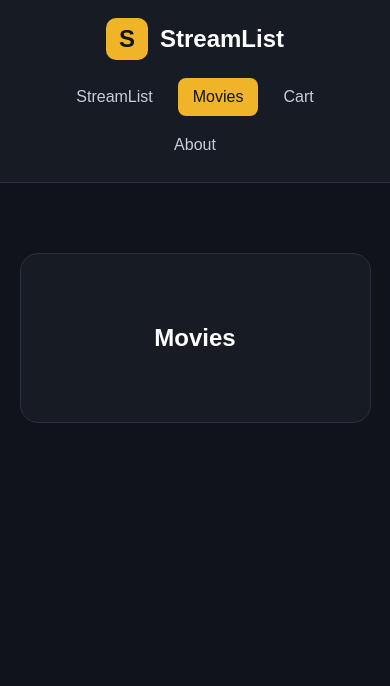
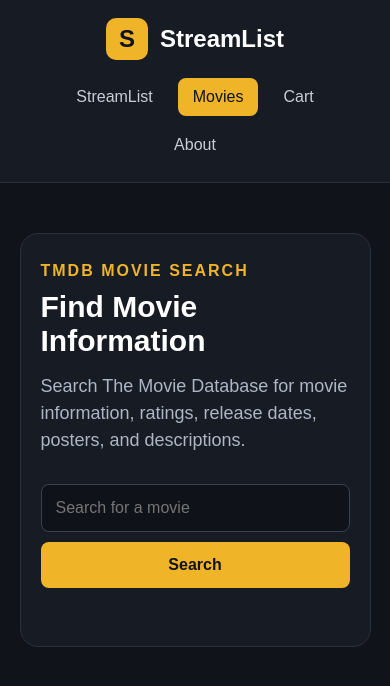
Before and after one commit to charlestrayesjr/streamlist, a React (Vite) app: page /movies in a window 390 px wide. Shown: the top 686 px of the page. Built offline with nearby package versions, Linux system fonts and the light colour scheme.

Commit message:
Add Week 3 TMDB API and local storage

```diff
--- a/index.html
+++ b/index.html
@@ -2,8 +2,11 @@
 <html lang="en">
   <head>
     <meta charset="UTF-8" />
-  <link rel="icon" type="image/svg+xml" href="/vite.svg" />
-  <meta name="viewport" content="width=device-width, initial-scale=1.0" />
+
+    <meta
+      name="viewport"
+      content="width=device-width, initial-scale=1.0"
+    />
 
     <link
       href="https://fonts.googleapis.com/css2?family=Material+Symbols+Outlined&icon_names=add,check_circle,close,delete,edit,movie,radio_button_unchecked,save&display=block"
@@ -12,8 +15,13 @@
 
     <title>StreamList</title>
   </head>
+
   <body>
     <div id="root"></div>
-    <script type="module" src="/src/main.jsx"></script>
+
+    <script
+      type="module"
+      src="/src/main.jsx"
+    ></script>
   </body>
 </html>
--- a/src/App.jsx
+++ b/src/App.jsx
@@ -1,4 +1,5 @@
 import { Routes, Route } from "react-router";
+
 import Navigation from "./components/Navigation";
 import StreamList from "./pages/StreamList";
 import Movies from "./pages/Movies";
--- a/src/index.css
+++ b/src/index.css
@@ -46,9 +46,9 @@ button {
   justify-content: center;
   width: 42px;
   height: 42px;
+  border-radius: 10px;
   background: #f0b429;
   color: #10131a;
-  border-radius: 10px;
   font-size: 24px;
   font-weight: bold;
 }
@@ -80,13 +80,14 @@ button {
   padding: 50px 7%;
 }
 
-.hero {
-  max-width: 900px;
+.hero,
+.movie-page {
+  max-width: 1000px;
   margin: 20px auto;
   padding: 45px;
-  background: #171b24;
   border: 1px solid #2a303d;
   border-radius: 18px;
+  background: #171b24;
 }
 
 .eyebrow {
@@ -96,7 +97,8 @@ button {
   letter-spacing: 2px;
 }
 
-.hero h2 {
+.hero h2,
+.movie-page h2 {
   margin: 0 0 15px;
   font-size: 40px;
 }
@@ -114,38 +116,45 @@ button {
   font-weight: bold;
 }
 
-.input-group {
+.input-group,
+.movie-search-form {
   display: flex;
   gap: 10px;
 }
 
 .input-group input,
-.edit-area input {
+.edit-area input,
+.movie-search-form input {
   flex: 1;
   min-width: 0;
   padding: 14px;
   border: 1px solid #3a4251;
   border-radius: 8px;
   background: #0f1218;
-  color: white;
+  color: #ffffff;
   outline: none;
 }
 
 .input-group input:focus,
-.edit-area input:focus {
+.edit-area input:focus,
+.movie-search-form input:focus {
   border-color: #f0b429;
+}
+
+.input-group button,
+.movie-search-form button {
+  padding: 14px 20px;
+  border: none;
+  border-radius: 8px;
+  background: #f0b429;
+  color: #10131a;
+  font-weight: bold;
 }
 
 .input-group button {
   display: flex;
   align-items: center;
   gap: 6px;
-  padding: 14px 20px;
-  border: none;
-  border-radius: 8px;
-  background: #f0b429;
-  color: #10131a;
-  font-weight: bold;
 }
 
 .status-message {
@@ -258,10 +267,6 @@ button {
   min-width: 0;
 }
 
-.item-title > span:last-child {
-  overflow-wrap: anywhere;
-}
-
 .completed .item-title > span:last-child {
   color: #7d8591;
   text-decoration: line-through;
@@ -289,7 +294,7 @@ button {
 
 .icon-button:hover {
   background: #282e39;
-  color: white;
+  color: #ffffff;
 }
 
 .icon-button.delete:hover {
@@ -333,14 +338,74 @@ button {
   font-size: 21px;
 }
 
+.movie-search-form {
+  margin-bottom: 30px;
+}
+
+.movie-message {
+  margin: 20px 0;
+}
+
+.movie-grid {
+  display: grid;
+  grid-template-columns: repeat(
+    auto-fit,
+    minmax(220px, 1fr)
+  );
+  gap: 20px;
+}
+
+.movie-card {
+  overflow: hidden;
+  border: 1px solid #2a303d;
+  border-radius: 12px;
+  background: #11151c;
+}
+
+.movie-card img {
+  display: block;
+  width: 100%;
+  aspect-ratio: 2 / 3;
+  object-fit: cover;
+}
+
+.poster-placeholder {
+  display: flex;
+  align-items: center;
+  justify-content: center;
+  width: 100%;
+  aspect-ratio: 2 / 3;
+  background: #252b37;
+  color: #8e97a4;
+}
+
+.movie-card-content {
+  padding: 18px;
+}
+
+.movie-card-content h3 {
+  margin: 0 0 12px;
+}
+
+.movie-details {
+  margin: 6px 0;
+  color: #f0b429;
+  font-size: 14px;
+}
+
+.movie-overview {
+  color: #b8c0cc;
+  line-height: 1.5;
+}
+
 .placeholder-page {
   max-width: 800px;
   margin: 40px auto;
   padding: 50px;
   text-align: center;
-  background: #171b24;
   border: 1px solid #2a303d;
   border-radius: 18px;
+  background: #171b24;
 }
 
 @media (max-width: 700px) {
@@ -358,20 +423,27 @@ button {
     padding: 30px 5%;
   }
 
-  .hero {
+  .hero,
+  .movie-page {
     padding: 28px 20px;
   }
 
-  .hero h2 {
+  .hero h2,
+  .movie-page h2 {
     font-size: 30px;
   }
 
-  .input-group {
+  .input-group,
+  .movie-search-form {
     flex-direction: column;
   }
 
   .input-group button {
     justify-content: center;
+  }
+
+  .movie-search-form button {
+    width: 100%;
   }
 
   .list-summary {
--- a/src/main.jsx
+++ b/src/main.jsx
@@ -1,6 +1,7 @@
 import { StrictMode } from "react";
 import { createRoot } from "react-dom/client";
 import { BrowserRouter } from "react-router";
+
 import App from "./App.jsx";
 import "./index.css";
 
--- a/src/pages/About.jsx
+++ b/src/pages/About.jsx
@@ -3,6 +3,9 @@ function About() {
     <main className="page">
       <section className="placeholder-page">
         <h2>About</h2>
+        <p>
+          StreamList helps users organize what they want to watch.
+        </p>
       </section>
     </main>
   );
--- a/src/pages/Cart.jsx
+++ b/src/pages/Cart.jsx
@@ -3,6 +3,7 @@ function Cart() {
     <main className="page">
       <section className="placeholder-page">
         <h2>Cart</h2>
+        <p>This section will be developed later.</p>
       </section>
     </main>
   );
--- a/src/pages/Movies.jsx
+++ b/src/pages/Movies.jsx
@@ -1,8 +1,154 @@
+import { useState } from "react";
+
 function Movies() {
+  const [searchTerm, setSearchTerm] = useState("");
+  const [movies, setMovies] = useState([]);
+  const [loading, setLoading] = useState(false);
+  const [error, setError] = useState("");
+
+  const handleSearch = async (event) => {
+    event.preventDefault();
+
+    const cleanSearch = searchTerm.trim();
+
+    if (!cleanSearch) {
+      setError("Please enter a movie title.");
+      return;
+    }
+
+    const token = import.meta.env.VITE_TMDB_TOKEN;
+
+    if (!token) {
+      setError("TMDB API token is missing.");
+      return;
+    }
+
+    setLoading(true);
+    setError("");
+
+    try {
+      const url =
+        "https://api.themoviedb.org/3/search/movie" +
+        `?query=${encodeURIComponent(cleanSearch)}` +
+        "&include_adult=false" +
+        "&language=en-US" +
+        "&page=1";
+
+      const response = await fetch(url, {
+        method: "GET",
+        headers: {
+          accept: "application/json",
+          Authorization: `Bearer ${token}`,
+        },
+      });
+
+      if (!response.ok) {
+        throw new Error(
+          `TMDB request failed: ${response.status}`
+        );
+      }
+
+      const data = await response.json();
+
+      setMovies(data.results || []);
+
+      if (!data.results || data.results.length === 0) {
+        setError("No movies were found.");
+      }
+    } catch (err) {
+      console.error(err);
+      setMovies([]);
+      setError("Unable to retrieve movies from TMDB.");
+    } finally {
+      setLoading(false);
+    }
+  };
+
   return (
     <main className="page">
-      <section className="placeholder-page">
-        <h2>Movies</h2>
+      <section className="movie-page">
+        <p className="eyebrow">
+          TMDB MOVIE SEARCH
+        </p>
+
+        <h2>Find Movie Information</h2>
+
+        <p className="intro">
+          Search The Movie Database for movie information,
+          ratings, release dates, posters, and descriptions.
+        </p>
+
+        <form
+          className="movie-search-form"
+          onSubmit={handleSearch}
+        >
+          <input
+            type="text"
+            value={searchTerm}
+            onChange={(event) =>
+              setSearchTerm(event.target.value)
+            }
+            placeholder="Search for a movie"
+          />
+
+          <button type="submit">
+            Search
+          </button>
+        </form>
+
+        {loading && (
+          <p className="movie-message">
+            Searching...
+          </p>
+        )}
+
+        {error && (
+          <p className="status-message">
+            {error}
+          </p>
+        )}
+
+        <div className="movie-grid">
+          {movies.map((movie) => (
+            <article
+              className="movie-card"
+              key={movie.id}
+            >
+              {movie.poster_path ? (
+                <img
+                  src={`https://image.tmdb.org/t/p/w500${movie.poster_path}`}
+                  alt={`${movie.title} poster`}
+                />
+              ) : (
+                <div className="poster-placeholder">
+                  No Poster Available
+                </div>
+              )}
+
+              <div className="movie-card-content">
+                <h3>{movie.title}</h3>
+
+                <p className="movie-details">
+                  Release Date:{" "}
+                  {movie.release_date || "Not available"}
+                </p>
+
+                <p className="movie-details">
+                  Rating:{" "}
+                  {typeof movie.vote_average === "number"
+                    ? movie.vote_average.toFixed(1)
+                    : "N/A"}
+                  /10
+                </p>
+
+                <p className="movie-overview">
+                  {movie.overview ||
+                    "No description available."}
+                </p>
+              </div>
+            </article>
+          ))}
+        </div>
       </section>
     </main>
   );
--- a/src/pages/StreamList.jsx
+++ b/src/pages/StreamList.jsx
@@ -1,12 +1,28 @@
-import { useState } from "react";
+import { useEffect, useState } from "react";
 
 function StreamList() {
   const [userInput, setUserInput] = useState("");
-  const [streamItems, setStreamItems] = useState([]);
+
+  const [streamItems, setStreamItems] = useState(() => {
+    try {
+      const savedItems = localStorage.getItem("streamlistItems");
+      return savedItems ? JSON.parse(savedItems) : [];
+    } catch {
+      return [];
+    }
+  });
+
   const [editingId, setEditingId] = useState(null);
   const [editText, setEditText] = useState("");
   const [filter, setFilter] = useState("all");
   const [message, setMessage] = useState("");
+
+  useEffect(() => {
+    localStorage.setItem(
+      "streamlistItems",
+      JSON.stringify(streamItems)
+    );
+  }, [streamItems]);
 
   const handleSubmit = (event) => {
     event.preventDefault();
@@ -115,6 +131,7 @@ function StreamList() {
 
         <p className="intro">
           Add movies and shows, then edit, complete, or remove them.
+          Your list will stay saved when you refresh the page.
         </p>
 
         <form className="stream-form" onSubmit={handleSubmit}>
@@ -143,7 +160,9 @@ function StreamList() {
         </form>
 
         {message && (
-          <p className="status-message">{message}</p>
+          <p className="status-message">
+            {message}
+          </p>
         )}
 
         <div className="list-summary">
@@ -213,6 +232,7 @@ function StreamList() {
               <span className="material-symbols-outlined">
                 movie
               </span>
+
               <p>No titles to display.</p>
             </div>
           ) : (
```
Also changed, not shown: 1 other file (tests, documents, lock files or other folders). Lines whose indentation alone changed are shown as unchanged.
